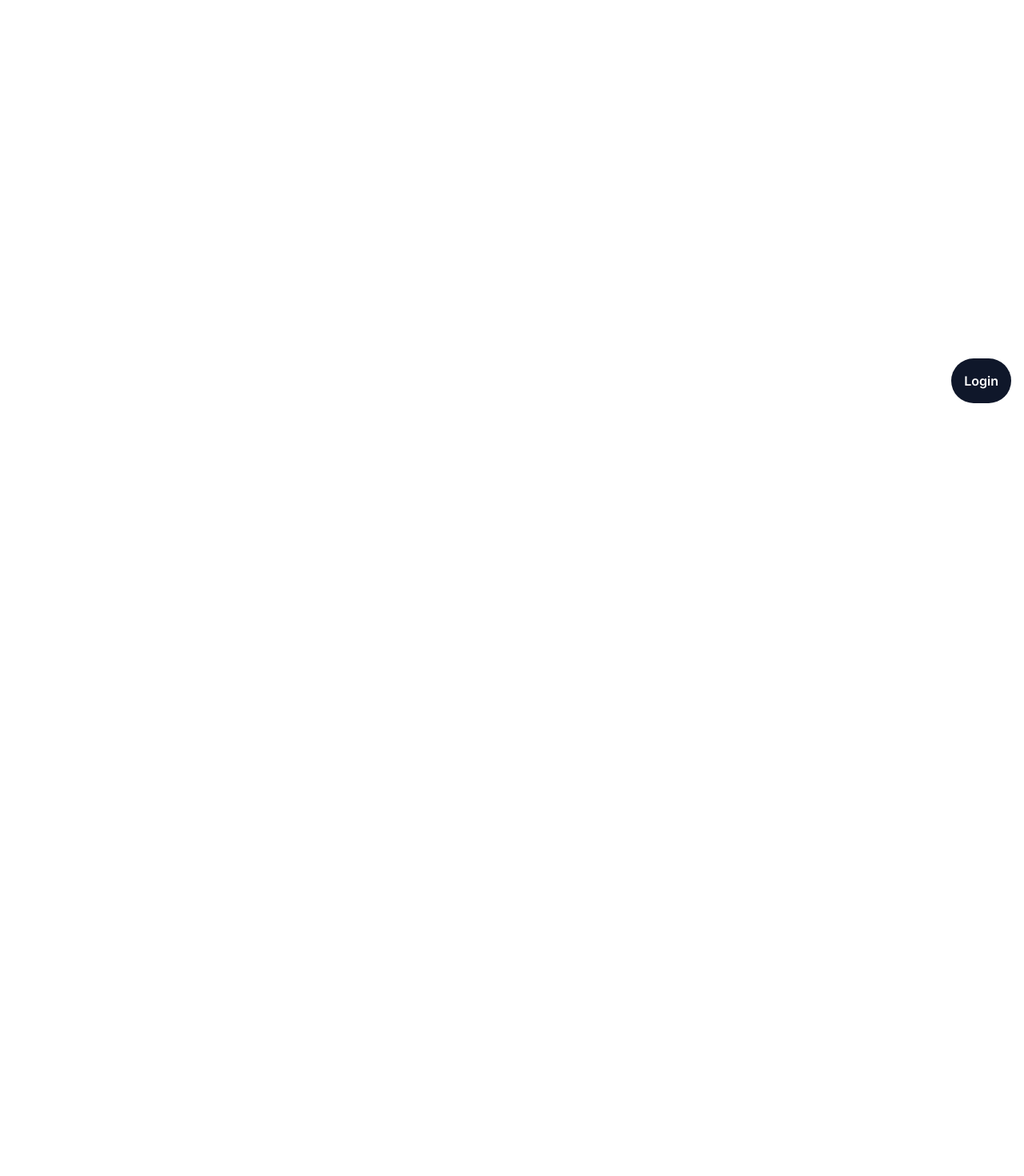
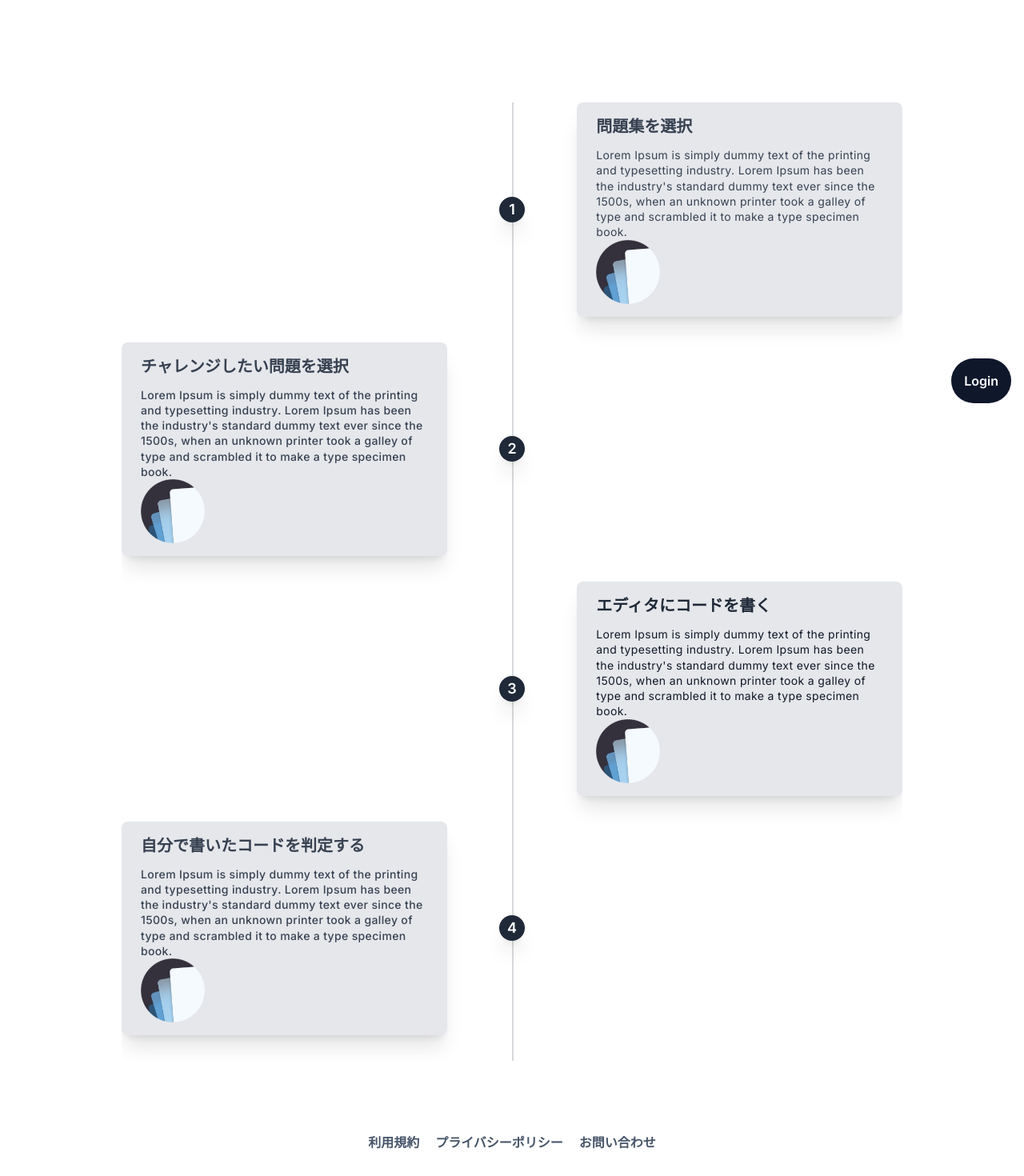
Before and after one commit to k-suke39/arc_front_, a Next.js app: page / in a window 1280 px wide. Shown: the part 280-1750 px from the top of the page at 80% size. Before the commit the page ends 800 px from the top, so only its background shows below. Built offline with nearby package versions, Linux system fonts and the light colour scheme.

Commit message:
✨ feat: セクションの実装

```diff
--- a/src/app/page.tsx
+++ b/src/app/page.tsx
@@ -1,11 +1,7 @@
-import Image from 'next/image';
-import axios from 'axios';
-import { getAllTodos } from '@/api';
-
 export default async function Home() {
 	return (
 		<div>
-			<main className="min-h-screen relative">
+			<main className="relative">
 				<header className="py-12 px-4 sm:px-6 lg:px-8">
 					<div className="relative mx-auto max-w-[37.5rem] pt-20 text-center pb-20">
 						<div className="flex items-center justify-center space-x-3">
@@ -32,6 +28,140 @@ export default async function Home() {
 					Login
 				</a>
 			</div>
+			<section className="relative mx-auto max-w-5xl  sm:px-6  overflow-hidden">
+				<article className="md:flex">
+					<div className="container mx-auto w-full h-full">
+						<div className="relative wrap overflow-hidden h-full">
+							<div
+								className="border-2-2 absolute border-opacity-20 border-gray-700 h-full border"
+								style={{ left: '50%' }}
+							></div>
+
+							<div className="mb-8 flex justify-between items-center w-full right-timeline">
+								<div className="order-1 w-5/12"></div>
+								<div className="z-20 flex items-center order-1 bg-gray-800 shadow-xl w-8 h-8 rounded-full">
+									<h1 className="mx-auto font-semibold text-lg text-white">
+										1
+									</h1>
+								</div>
+								<div className="order-1 bg-gray-200 rounded-lg shadow-xl w-5/12 px-6 py-4">
+									<h3 className="mb-3 font-bold text-gray-700 text-xl">
+										問題集を選択
+									</h3>
+									<p className="text-sm leading-snug tracking-wide text-gray-700 text-opacity-100">
+										Lorem Ipsum is simply dummy text of the printing and
+										typesetting industry. Lorem Ipsum has been the industry's
+										standard dummy text ever since the 1500s, when an unknown
+										printer took a galley of type and scrambled it to make a
+										type specimen book.
+									</p>
+									<img
+										loading="lazy"
+										src="/logo.png"
+										alt="Logspot"
+										className="h-20 w-20"
+									/>
+								</div>
+							</div>
+
+							<div className="mb-8 flex justify-between flex-row-reverse items-center w-full left-timeline">
+								<div className="order-1 w-5/12"></div>
+								<div className="z-20 flex items-center order-1 bg-gray-800 shadow-xl w-8 h-8 rounded-full">
+									<h1 className="mx-auto text-white font-semibold text-lg">
+										2
+									</h1>
+								</div>
+								<div className="order-1 bg-gray-200 rounded-lg shadow-xl w-5/12 px-6 py-4">
+									<h3 className="mb-3 font-bold text-gray-700 text-xl">
+										チャレンジしたい問題を選択
+									</h3>
+									<p className="text-sm font-medium leading-snug tracking-wide text-gray-700 text-opacity-100">
+										Lorem Ipsum is simply dummy text of the printing and
+										typesetting industry. Lorem Ipsum has been the industry's
+										standard dummy text ever since the 1500s, when an unknown
+										printer took a galley of type and scrambled it to make a
+										type specimen book.
+									</p>
+									<img
+										loading="lazy"
+										src="/logo.png"
+										alt="Logspot"
+										className="h-20 w-20"
+									/>
+								</div>
+							</div>
+
+							<div className="mb-8 flex justify-between items-center w-full right-timeline">
+								<div className="order-1 w-5/12"></div>
+								<div className="z-20 flex items-center order-1 bg-gray-800 shadow-xl w-8 h-8 rounded-full">
+									<h1 className="mx-auto font-semibold text-lg text-white">
+										3
+									</h1>
+								</div>
+								<div className="order-1 bg-gray-200 rounded-lg shadow-xl w-5/12 px-6 py-4">
+									<h3 className="mb-3 font-bold text-gray-800 text-xl">
+										エディタにコードを書く
+									</h3>
+									<p className="text-sm leading-snug tracking-wide text-gray-900 text-opacity-100">
+										Lorem Ipsum is simply dummy text of the printing and
+										typesetting industry. Lorem Ipsum has been the industry's
+										standard dummy text ever since the 1500s, when an unknown
+										printer took a galley of type and scrambled it to make a
+										type specimen book.
+									</p>
+									<img
+										loading="lazy"
+										src="/logo.png"
+										alt="Logspot"
+										className="h-20 w-20"
+									/>
+								</div>
+							</div>
+							<div className="mb-8 flex justify-between flex-row-reverse items-center w-full left-timeline">
+								<div className="order-1 w-5/12"></div>
+								<div className="z-20 flex items-center order-1 bg-gray-800 shadow-xl w-8 h-8 rounded-full">
+									<h1 className="mx-auto text-white font-semibold text-lg">
+										4
+									</h1>
+								</div>
+								<div className="order-1 bg-gray-200 rounded-lg shadow-xl w-5/12 px-6 py-4">
+									<h3 className="mb-3 font-bold text-gray-700 text-xl">
+										自分で書いたコードを判定する
+									</h3>
+									<p className="text-sm font-medium leading-snug tracking-wide text-gray-700 text-opacity-100">
+										Lorem Ipsum is simply dummy text of the printing and
+										typesetting industry. Lorem Ipsum has been the industry's
+										standard dummy text ever since the 1500s, when an unknown
+										printer took a galley of type and scrambled it to make a
+										type specimen book.
+									</p>
+									<img
+										loading="lazy"
+										src="/logo.png"
+										alt="Logspot"
+										className="h-20 w-20"
+									/>
+								</div>
+							</div>
+						</div>
+					</div>
+				</article>
+			</section>
+			<footer className="px-4 sm:px-6 lg:px-8">
+				<div className="relative mx-auto max-w-[37.5rem] pt-20 text-center pb-20">
+					<div className="flex items-center justify-center space-x-5">
+						<p className="mt-2 font-bold text-base leading-7 text-slate-600 ">
+							利用規約
+						</p>
+						<p className="mt-2 font-bold text-base leading-7 text-slate-600 ">
+							プライバシーポリシー
+						</p>
+						<p className="mt-2 font-bold text-base leading-7 text-slate-600 ">
+							お問い合わせ
+						</p>
+					</div>
+				</div>
+			</footer>
 		</div>
 	);
 }
```
